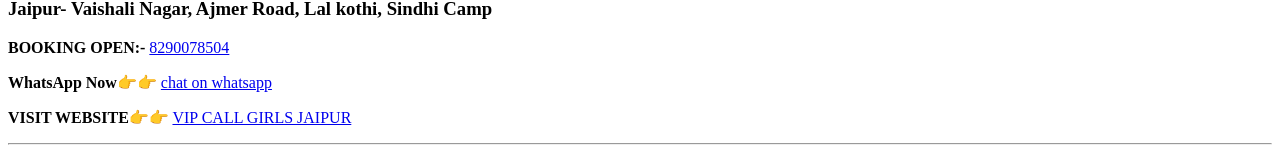
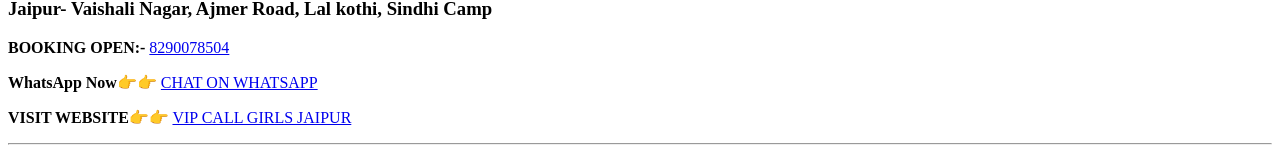
Before and after one commit to vipcallgirljaipur/vipcallgirljaipur, a plain HTML site: page index.html in a window 1280 px wide. Shown: the part 168-332 px from the top of the page. Drawn offline with Linux system fonts and the light colour scheme.

Commit message:
index.html

```diff
--- a/index.html
+++ b/index.html
@@ -22,7 +22,7 @@
             <strong>BOOKING OPEN:-</strong> <a href="tel:+918290078504">8290078504</a>
         </p>
         <p>
-            <strong>WhatsApp Now</strong>👉👉 <a href="https://wa.me/8290078504">chat on whatsapp</a>
+            <strong>WhatsApp Now</strong>👉👉 <a href="https://wa.me/8290078504">CHAT ON WHATSAPP</a>
         </p>
         <p>
             <strong>VISIT WEBSITE</strong>👉👉 <a href="https://brand.site/vipcallgirlsjaipur">VIP CALL GIRLS JAIPUR</a>
```
